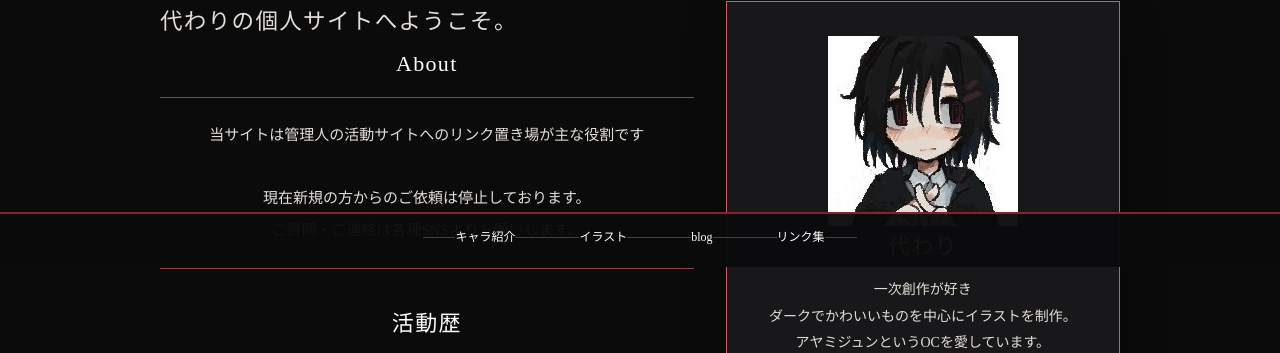
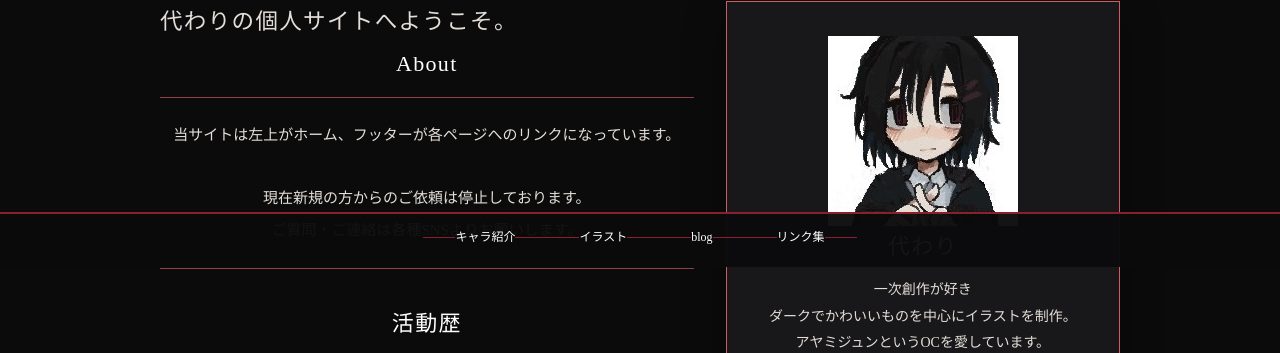
Before and after one commit to kawari-acc/HP, a PHP site: page / in a window 1280 px wide. Shown: the part 533-886 px from the top of the page. Run offline with PHP 8.4, Linux system fonts and the light colour scheme; some libraries are stand-ins or nearby versions; some web fonts are replaced.

Commit message:
Add files via upload

```diff
--- a/index.html
+++ b/index.html
@@ -49,7 +49,7 @@
         <div class="divider"></div>
         <div class="about-text">
 
-          <p>当サイトは管理人の活動サイトへのリンク置き場が主な役割です</p>
+          <p>当サイトは左上がホーム、フッターが各ページへのリンクになっています。</p>
           <br>
           <p>現在新規の方からのご依頼は停止しております。</p>
           <p>ご質問・ご連絡は各種SNSよりお願いします。</p>
--- a/style.css
+++ b/style.css
@@ -32,6 +32,10 @@ body {
   line-height: 1.9;
 
   padding-bottom: 80px;/*フッターで隠れないため*/
+}
+
+.h2{
+  text-align:center
 }
 
 /*フォント*/
```
